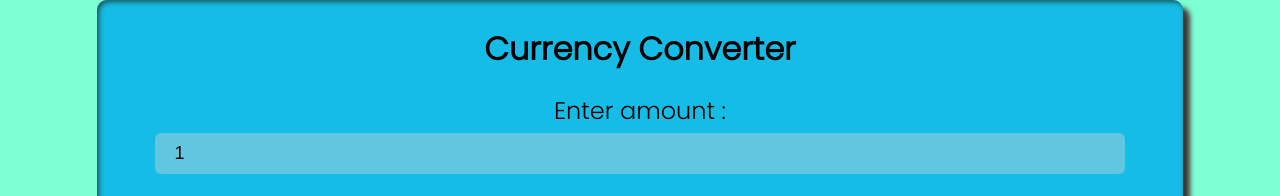
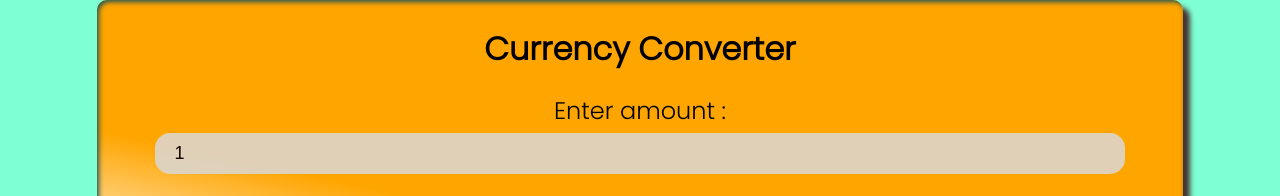
Before and after one commit to FinestWay/Currency-Calculator, a plain HTML site: page index.html in a window 1280 px wide. Shown: the top 196 px of the page. Drawn offline with Linux system fonts and the light colour scheme; no server answers.

Commit message:
changes in styling

```diff
--- a/style.css
+++ b/style.css
@@ -21,7 +21,7 @@ body {
 
 .container {
     /* background-color: rgba(233, 170, 170, 0.253); */
-    background-color:rgb(21, 188, 230);
+    background: linear-gradient(12deg, green 22%, white 50%, orange 65%);
     border: none;
     border-radius: 10px;
     padding: 20px;
@@ -95,10 +95,11 @@ button:hover {
 }
 
 form input {
-    background-color: rgba(218, 216, 216, 0.384);
+    background-color: rgba(218, 216, 216, 0.849);
     color: rgb(22, 4, 4);
     padding-left: 20px;
     border: none;
+    border-radius: 15px;
 }
 
 form input::placeholder {
```
